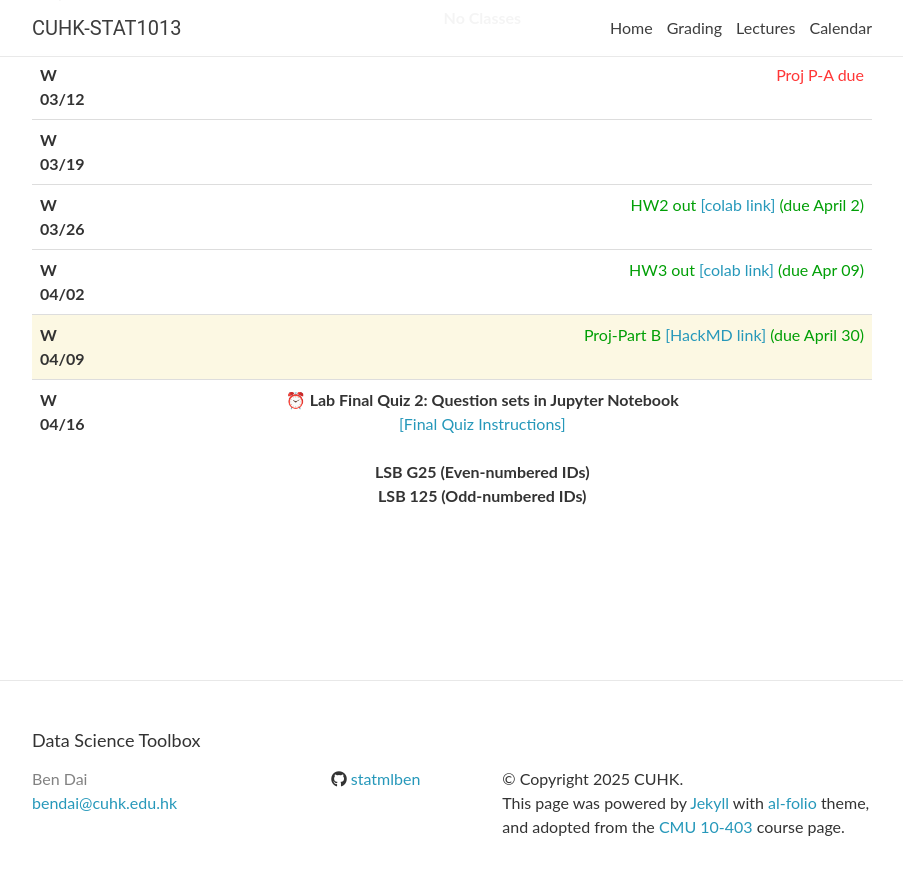
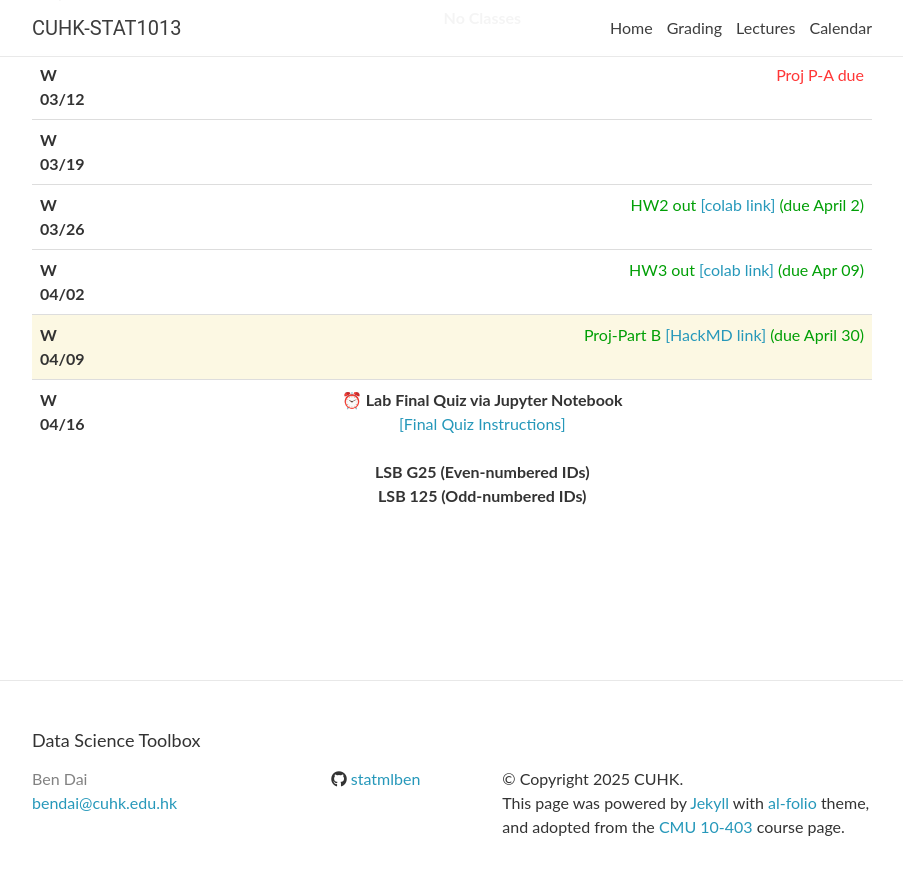
Before and after one commit to statmlben/CUHK-STAT1013, a Jekyll site: the page built from _pages/lectures.md, in a window 1280 px wide and 900 px high, scrolled down 824 px. Shown: the top 875 px of the window, without its empty margins (188-1091 px from the left). Built offline with Jekyll 4.4.1, drawn with Linux system fonts in a browser that asks for light colours; nearby versions of some CDN libraries; comment, search, counter and statistics services are not loaded.

Commit message:
correct quiz

```diff
--- a/_data/lectures.yml
+++ b/_data/lectures.yml
@@ -277,6 +277,6 @@
 - date: W 04/16
   lecturer:
   quiz: >
-    <strong> ⏰ Lab Final Quiz 2: Question sets in Jupyter Notebook </strong> <br> <a href="https://hackmd.io/@cTHE1QvtQuKo2qiAA5u0dA/B11N0QbgC" target="_blank">[Final Quiz Instructions]</a> <br> <br>
+    <strong> ⏰ Lab Final Quiz via Jupyter Notebook </strong> <br> <a href="https://hackmd.io/@cTHE1QvtQuKo2qiAA5u0dA/B11N0QbgC" target="_blank">[Final Quiz Instructions]</a> <br> <br>
     <strong> LSB G25 (Even-numbered IDs) <br> LSB 125 (Odd-numbered IDs) </strong> <br> <br>
   logistics:
```
